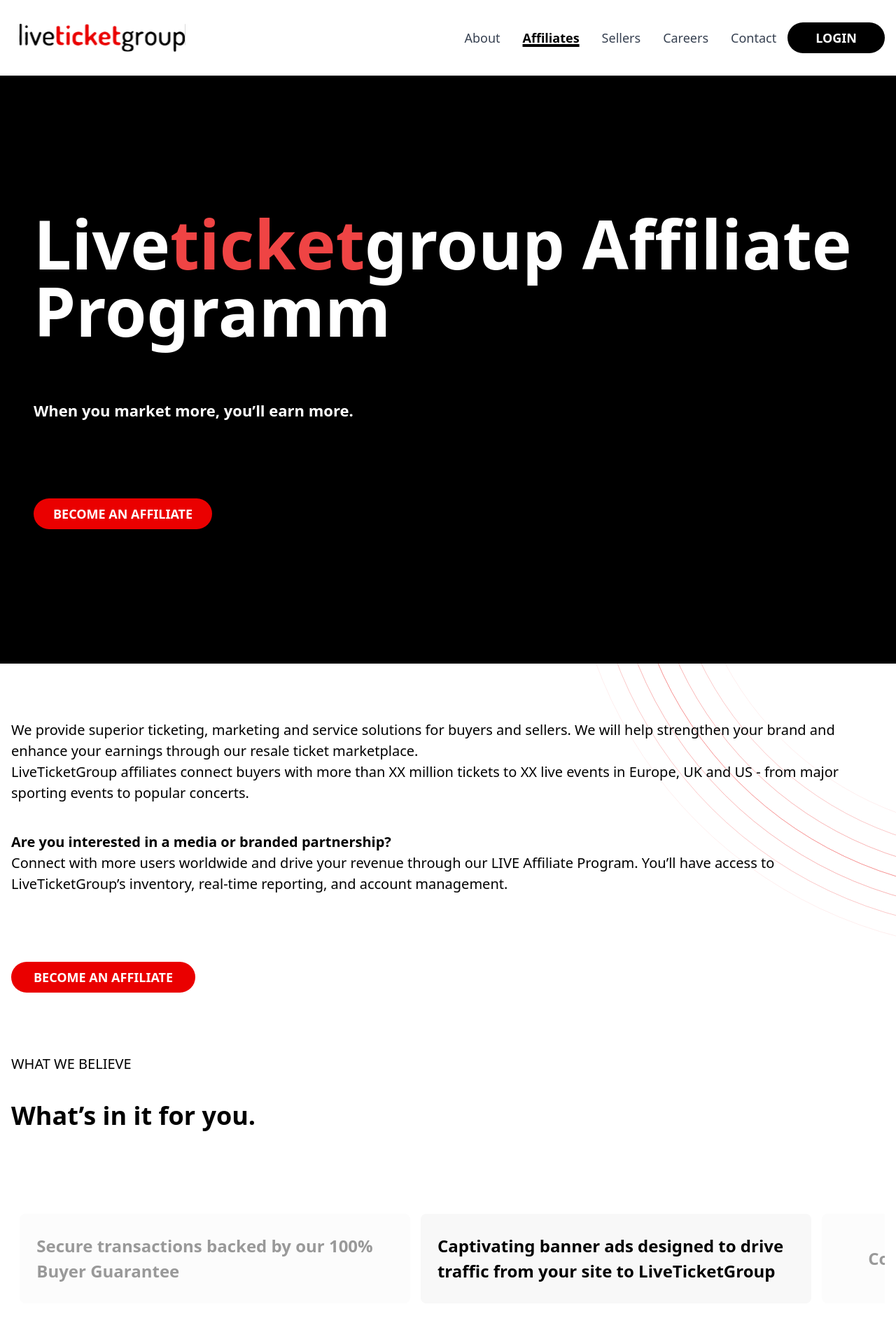
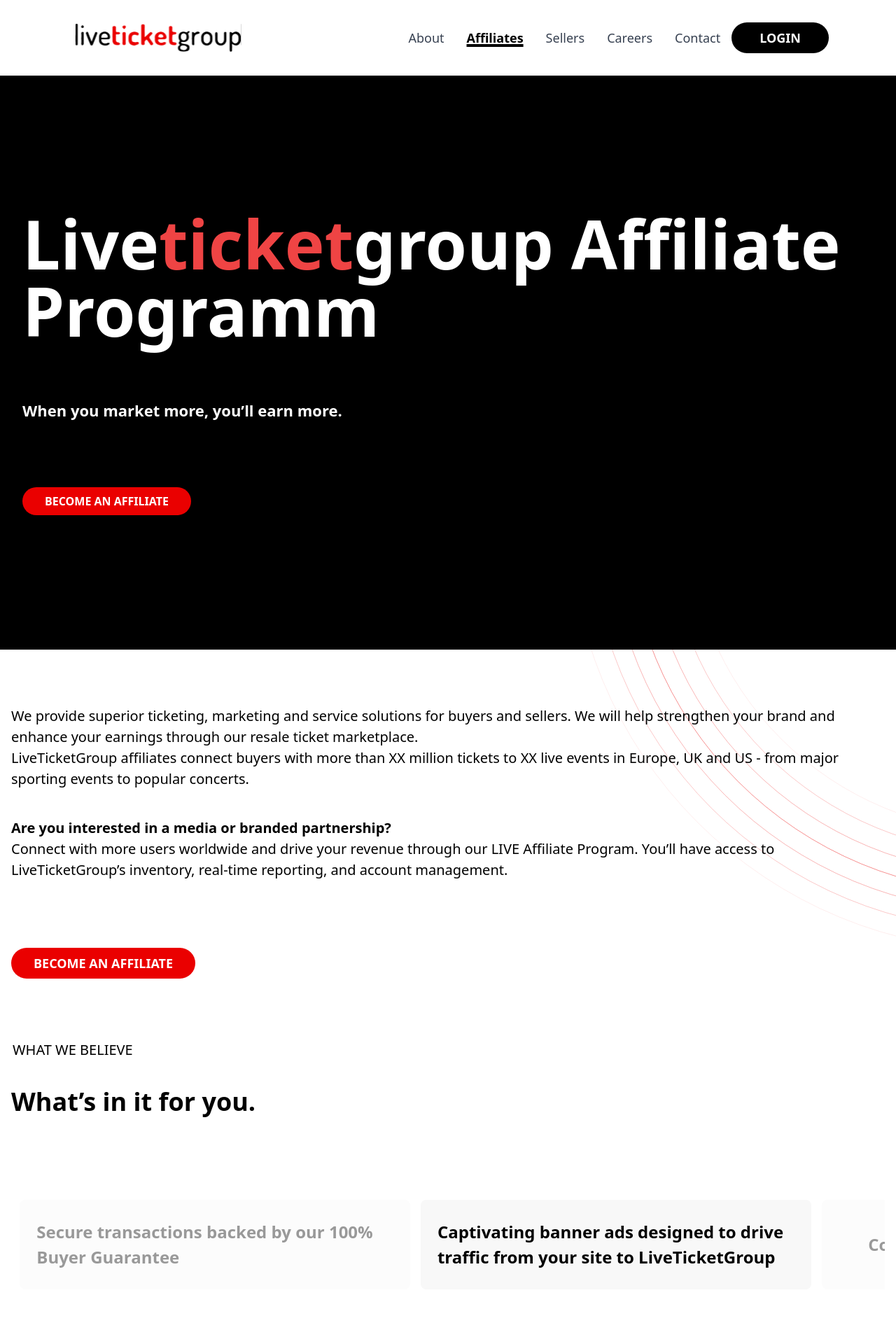
Before and after one commit to DeepInfynno/ltg, a Next.js app: page /affiliates in a window 1280 px wide. Shown: the top 1920 px of the page at 70% size. Built offline with nearby package versions, Linux system fonts and the light colour scheme; what @material-tailwind/react would draw is missing.

Commit message:
fixed minor design issue in responsive

```diff
--- a/components/layouts/Footer.tsx
+++ b/components/layouts/Footer.tsx
@@ -52,7 +52,7 @@
   <Link
     href={href}
     {...props}
-    className="block  py-3 md:py-2 md:px-4 text-black text-lg hover:text-red-500 focus:text-red-500 transition-all ease-in-out duration-200"
+    className="block py-3 md:py-2 md:px-4 text-black font-bold md:font-normal text-lg hover:text-red-500 focus:text-red-500 transition-all ease-in-out duration-200"
   >
     {title}
   </Link>
@@ -70,13 +70,13 @@
         <div className="bg-black">
           <div className="bg-pieroHuerto h-[600px] w-full opacity-20"></div>
         </div>
-        <div className="max-w-xl mx-auto px-8 sm:px-4 py-8 md:py-16 text-white text-center absolute xl:left-[35%] lg:left-[28%] md:left-[22%] sm:left-[6%] sm:top-[2%] top-[1%] left-[0%]">
+        <div className="max-w-xl mx-auto px-8 sm:px-4 py-8 md:py-16 text-white text-center absolute xl:left-[35%] lg:left-[28%] md:left-[22%] sm:left-[6%] md:top-[2%] top-[6%] left-[0%]">
           <h3 className="lg:text-4xl  text-3xl font-bold">Seller Login</h3>
-          <p className="mt-12 text-center text-xl leading-9 lg:leading-8">
+          <p className="mt-8 md:mt-12 text-center text-lg md:text-xl leading-9 lg:leading-8">
             We&apos;re passoniate fans, just loke you. We believe in the magic
             of live events and the power they have to unite us.
           </p>
-          <form className="mt-14">
+          <form className="mt-10 md:mt-14">
             <div className="space-y-4 flex flex-col ">
               <input
                 type="email"
@@ -106,17 +106,17 @@
       </div>
       <div className="container mx-auto px-9 sm:px-4 py-8 md:py-16 mt-16 ">
         <div className="block md:grid grid-cols-4 gap-8">
-          <div className="col-span-2">
-            <Link href="/" className="py-8 text-4xl font-semibold">
+          <div className="col-span-2 ">
+            <Link href="/" className="py-8 text-4xl font-semibold ">
               <Image
                 src={Logo1}
                 width={260}
-                className="sm:h-[40px] sm:w-[260px] h-8 w-[200px]"
+                className="sm:h-[40px] sm:w-[260px] h-8 w-[200px] pr-4"
                 height={40}
                 alt="logo-1"
               />
             </Link>
-            <p className="mt-4 text-[#9D9D9D] text-lg w-[70%] md:w-full">
+            <p className="mt-6 md:mt-10 text-[#9D9D9D] text-lg w-[70%] md:w-full">
               &copy; 2022 liveticketgroup. All rights reserved.
             </p>
           </div>
--- a/components/layouts/Navigation.tsx
+++ b/components/layouts/Navigation.tsx
@@ -58,13 +58,13 @@
   const [showSidebar, setShowSidebar] = useState(false);
   const router = useRouter();
   return (
-    <div className="container mx-auto px-4 py-8">
+    <div className=" px-4 xl:px-24 lg:px-16 md:px-6 py-8">
       <div className="flex items-center justify-between">
         <Link href="/" className="text-2xl font-semibold">
           <Image
             src={Logo1}
             width={260}
-            className="sm:h-[40px] sm:w-[260px] h-8 w-[200px]"
+            className="sm:h-[40px] sm:w-[260px] h-8 w-[200px]   "
             height={40}
             alt="logo-1"
           />
--- a/pages/affiliates.tsx
+++ b/pages/affiliates.tsx
@@ -63,7 +63,7 @@
         />
       </div>
       <div className="bg-black text-white text-center md:text-left">
-        <div className="container mx-auto px-4 md:px-8 lg:px-12 py-24 lg:py-48 max">
+        <div className="container mx-auto px-4 md:px-8 lg:px-8  py-24 lg:py-48 max">
           <h1 className="text-2xl md:text-3xl lg:text-6xl xl:text-8xl font-semibold md:leading-[1.1] w-full">
             Live<span className="text-red-500">ticket</span>group Affiliate
             Programm
@@ -72,7 +72,7 @@
             When you market more, you’ll earn more.
           </h1>
           <div>
-            <button className="lg:mt-28 md:mt-20 mt-10 bg-[#EA0000] text-white font-bold lg:text-lg md:text-base text-sm hover:bg-red-600 px-7 py-2 rounded-full transition-all ease-in-out duration-200 uppercase">
+            <button className="mt-12 lg:mt-24 bg-[#EA0000] text-white font-bold text-base hover:bg-red-600 px-8 py-2 rounded-full transition-all ease-in-out duration-200 uppercase ">
               Become an affiliate
             </button>
           </div>
@@ -107,7 +107,7 @@
       </div>
       {/* what we belive */}
       <div className="mt-12 container mx-auto sm:px-4 px-9">
-        <h1 className="text-xl font-normal">WHAT WE BELIEVE</h1>
+        <h1 className="text-xl font-normal ml-0.5">WHAT WE BELIEVE</h1>
         <h1 className="mt-10 text-4xl font-bold"> What’s in it for you.</h1>
         <div className="lg:py-20 md:py-16 md:pb-16 pb-12">
           <SliderComponenet
@@ -142,13 +142,13 @@
       {/* T&c */}
       <div className="container mx-auto px-4">
         <div className="bg-[#EA0000] flex flex-col lg:flex-row gap-1 lg:gap-10 rounded-md justify-center items-center md:py-16 py-10">
-          <div className="flex flex-col gap-9 lg:w-1/2 w-full md:px-24 px-12 ">
+          <div className="flex flex-col gap-9 lg:w-1/2 w-full md:px-24 px-6 ">
             <h1 className="text-3xl text-white font-bold text-center lg:text-left">
               Affiliates T&Cs
             </h1>
             <p className="text-xl text-white leading-9">
               We want to deliver quality service to our customers - every time.
-              Our terms & conditions protect us, our customers and our
+              Our terms & conditions protect us , our customers and our
               affiliates.
             </p>
             <div className="flex justify-center lg:justify-start">
@@ -171,8 +171,8 @@
       {/* what we belive */}
 
       <div className="relative lg:pt-32 ">
-        <div className="container mx-auto px-4 mt-12 z-50 ">
-          <h1 className="text-xl font-normal">WHAT WE BELIEVE</h1>
+        <div className="container mx-auto sm:px-4 px-9 mt-12 z-50 ">
+          <h1 className="text-xl font-normal ml-0.5">WHAT WE BELIEVE</h1>
           <h1 className="mt-10 text-4xl font-bold"> What’s in it for you.</h1>
           <div className="absolute  right-0 h-[1450px]">
             <Image
@@ -216,7 +216,7 @@
         {/* api docs */}
         <div className="container mx-auto px-4 ">
           <div className="bg-[#F8F8F8] flex flex-col lg:flex-row gap-1 lg:gap-10 rounded-md justify-center items-center md:py-16 py-10">
-            <div className="flex flex-col gap-9 lg:w-1/2 w-full md:px-24 px-12 ">
+            <div className="flex flex-col gap-9 lg:w-1/2 w-full md:px-24 px-6 ">
               <h1 className="text-3xl text-black font-bold text-center lg:text-left">
                 API Documentation
               </h1>
```
